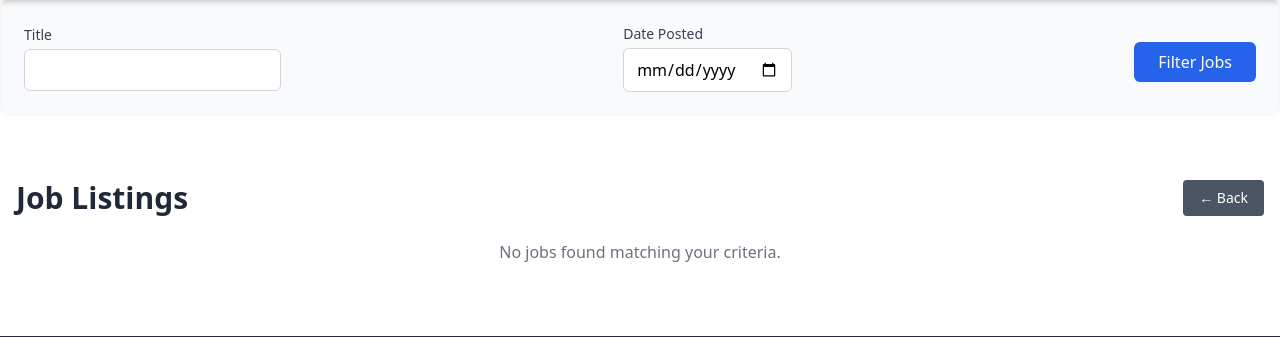
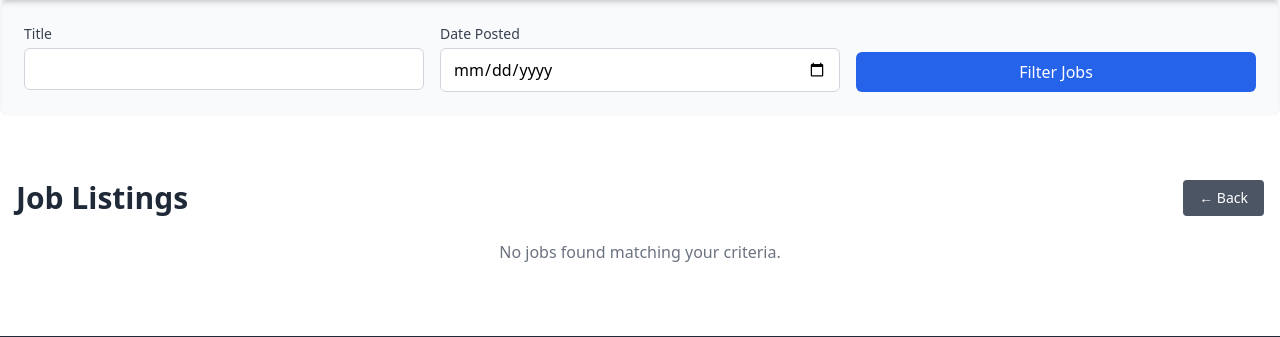
Before and after one commit to roshan589/Acadia-Jobs, a Django app: page /jobsearch/ in a window 1280 px wide. Shown: the part 64-401 px from the top of the page. Run offline with Django 5.2, Linux system fonts and the light colour scheme; the visitor is signed in with stand-in values (Sample User, id 1); data that the repository does not hold is empty; some libraries are stand-ins or nearby versions.

Commit message:
Create Job Template Modified

```diff
--- a/loginSignup/templates/jobSearch.html
+++ b/loginSignup/templates/jobSearch.html
@@ -1,29 +1,32 @@
 {% extends "base.html" %}
 
 {% block content %}
+
+<!-- Filter Form -->
 <div class="mb-8 bg-gray-50 p-6 rounded-lg shadow-inner">
-      <form method="POST" class="flex flex-col sm:flex-row justify-between items-center gap-4">
-        {% csrf_token %}
+  <form method="GET" class="grid sm:grid-cols-2 md:grid-cols-3 gap-4">
     <div>
-          <label for="{{ form.title.id_for_label }}" class="block text-gray-700 text-sm font-medium mb-1">Title</label>
-          <input type="text" name="title" id="{{ form.title.id_for_label }}" value="{{ form.title.value|default_if_none:'' }}"
+      <label for="title" class="block text-gray-700 text-sm font-medium mb-1">Title</label>
+      <input type="text" name="title" id="title" value="{{ request.GET.title|default_if_none:'' }}"
         class="w-full px-3 py-2 border border-gray-300 rounded-md focus:outline-none focus:ring-2 focus:ring-blue-400">
     </div>
 
-
     <div>
-          <label for="{{ form.date_posted.id_for_label }}" class="block text-gray-700 text-sm font-medium mb-1">Date Posted</label>
-          <input type="date" name="posted_on" id="{{ form.date_posted.id_for_label }}" value="{{ form.date_posted.value|default_if_none:'' }}"
+      <label for="posted_on" class="block text-gray-700 text-sm font-medium mb-1">Date Posted</label>
+      <input type="date" name="posted_on" id="posted_on" value="{{ request.GET.posted_on|default_if_none:'' }}"
         class="w-full px-3 py-2 border border-gray-300 rounded-md focus:outline-none focus:ring-2 focus:ring-blue-400">
     </div>
 
-        <div class="col-span-1 sm:col-span-2 md:col-span-4 flex justify-center mt-2">
-          <button type="submit" class="px-6 py-2 bg-blue-600 text-white rounded-md hover:bg-blue-700 transition duration-200">
+    <div class="flex items-end justify-end">
+      <button type="submit"
+        class="w-full px-6 py-2 bg-blue-600 text-white rounded-md hover:bg-blue-700 transition duration-200">
         Filter Jobs
       </button>
     </div>
   </form>
 </div>
+
+<!-- Job Listings -->
 <div class="container mx-auto px-4 py-8">
   <!-- Page Heading -->
   <div class="flex justify-between items-center mb-6">
@@ -36,15 +39,18 @@
   <!-- Job Cards -->
   <div class="grid grid-cols-1 sm:grid-cols-2 lg:grid-cols-3 gap-6">
     {% for job in job_posts %}
-          <div class="border p-4 rounded-lg shadow hover:shadow-lg transition duration-300 ease-in-out">
+      <div class="border p-4 rounded-lg shadow hover:shadow-lg transition duration-300 ease-in-out bg-white">
         <h2 class="font-semibold text-xl text-blue-700">{{ job.title }}</h2>
         <p class="text-gray-600"><strong>Company:</strong> {{ job.companyName }}</p>
         <p class="text-gray-400 text-sm">Posted on: {{ job.posted_date }}</p>
-              <a href="{% url 'job_detail' job.id %}" class="text-blue-600 hover:text-blue-800 font-medium">View Details →</a>
+        <a href="{% url 'job_detail' job.id %}" class="text-blue-600 hover:text-blue-800 font-medium">
+          View Details →
+        </a>
       </div>
     {% empty %}
       <p class="text-center col-span-full text-gray-500">No jobs found matching your criteria.</p>
     {% endfor %}
   </div>
 </div>
+
 {% endblock %}
--- a/loginSignup/views.py
+++ b/loginSignup/views.py
@@ -157,11 +157,10 @@ def test(request):
 
 
 
-
 @login_required(login_url='/login')
 def job_search(request):
-    job_posts = CreateJob.objects.all()  # Default to all jobs
-    form = JobFilterForm(request.POST)
+    job_posts = CreateJob.objects.all()
+    form = JobFilterForm(request.GET)  # Use GET, not POST
 
     if form.is_valid():
         title = form.cleaned_data.get('title')
@@ -171,8 +170,7 @@ def job_search(request):
             job_posts = job_posts.filter(title__icontains=title)
         if posted_on:
             job_posts = job_posts.filter(posted_date=posted_on)
-    else:
-        print("Form is not valid:", form.errors)
+
     context = {
         'form': form,
         'job_posts': job_posts
```
Lines whose indentation alone changed are shown as unchanged.
